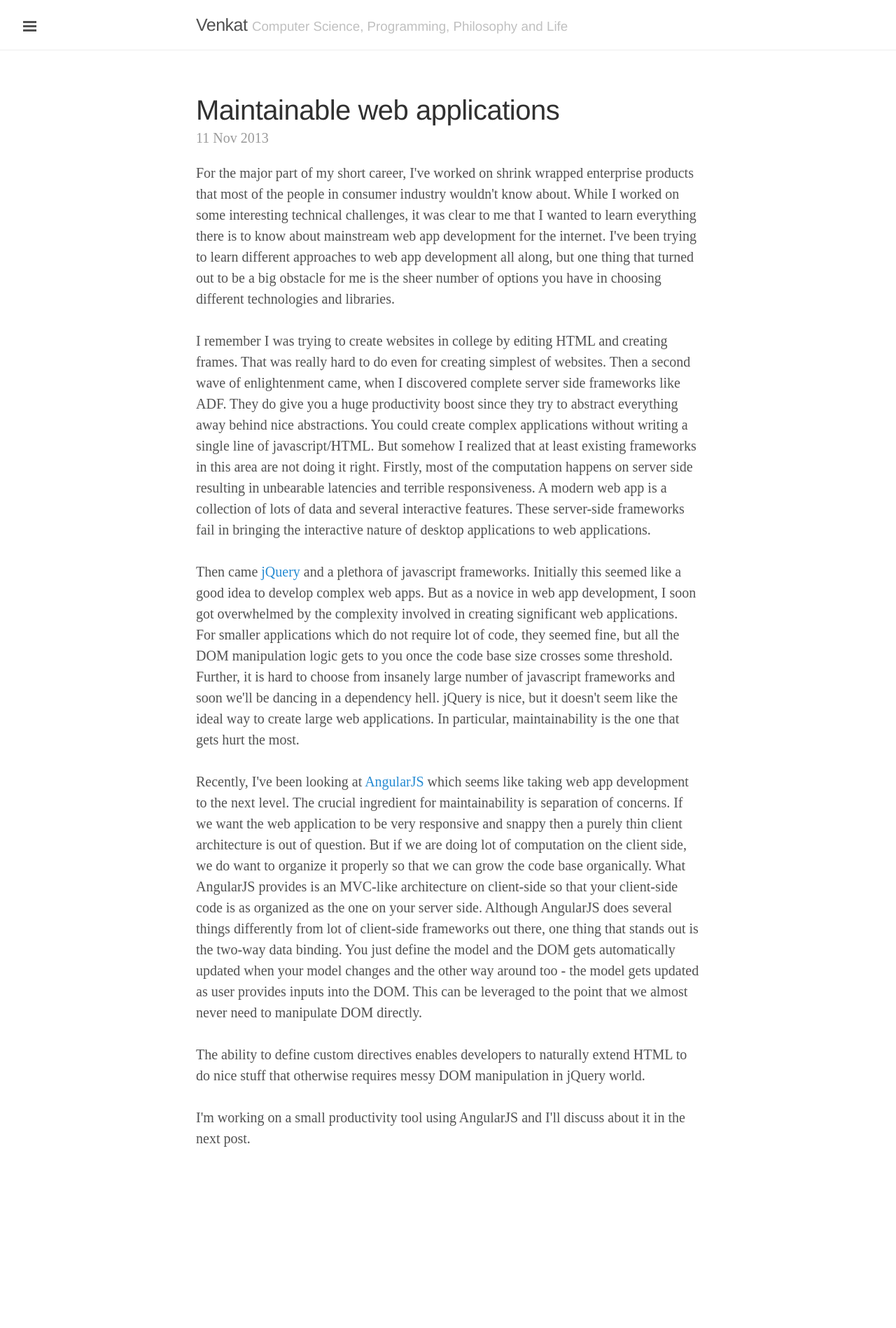
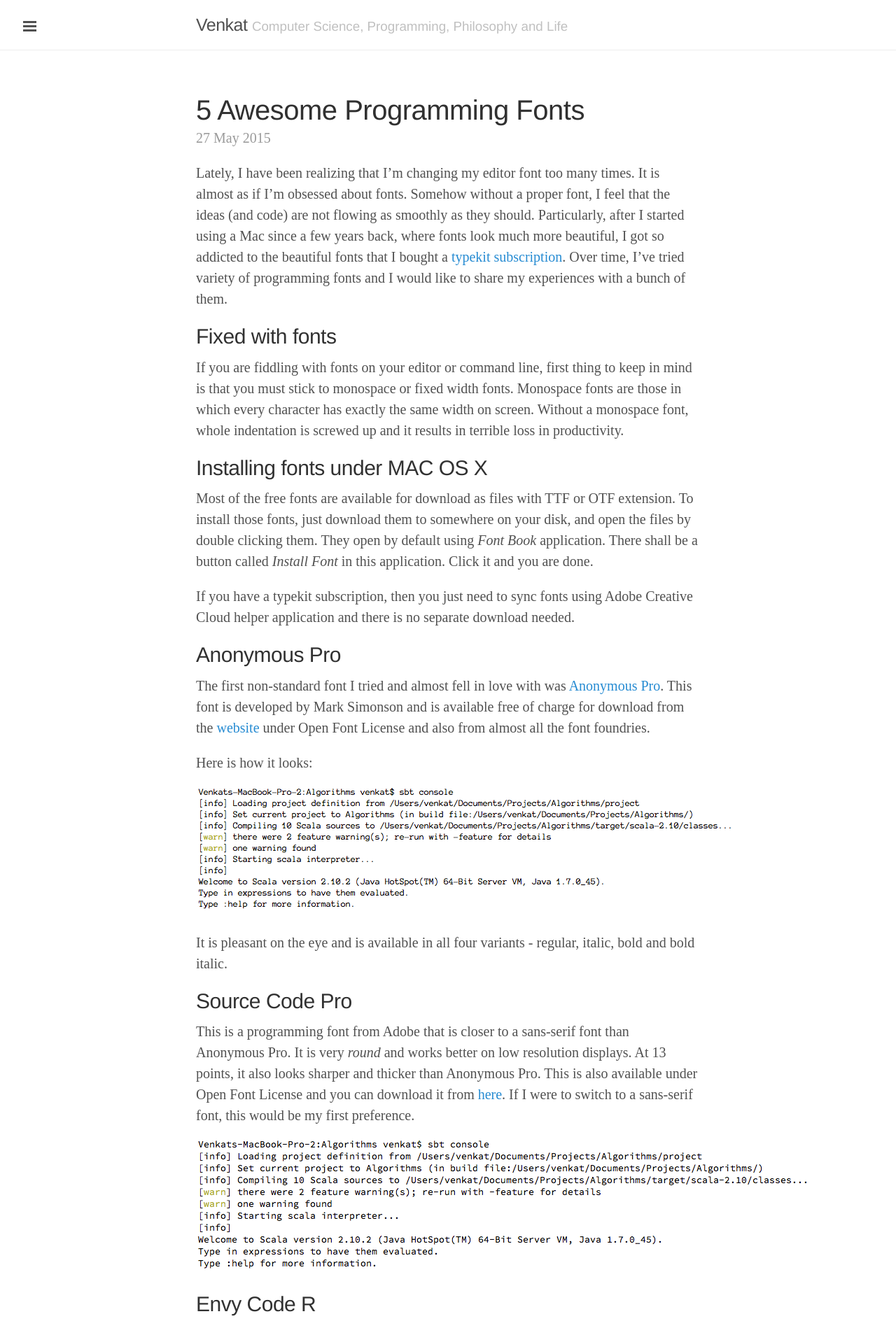
Before and after one commit to venustus/venustus.github.io, a Jekyll site: the page built from index.html, in a window 1280 px wide. Shown: the top 1898 px of the page at 70% size. Built offline with Jekyll 4.4.1, drawn with Linux system fonts in a browser that asks for light colours; the list of posts is cut into pages by our own code; some of the changed text lies outside the part shown; grey boxes are pictures that could not be loaded.

Commit message:
Awesome programming fonts

```diff
--- /dev/null
+++ b/CNAME
@@ -0,0 +1 @@
+venustus.in
--- a/_includes/head.html
+++ b/_includes/head.html
@@ -17,6 +17,7 @@
   <link rel="stylesheet" href="/public/css/poole.css">
   <link rel="stylesheet" href="/public/css/syntax.css">
   <link rel="stylesheet" href="/public/css/lanyon.css">
+  <link rel="stylesheet" href="/public/css/venkat.css">
   <link rel="stylesheet" href="http://fonts.googleapis.com/css?family=PT+Serif:400,400italic,700|PT+Sans:400">
 
   <!-- Icons -->
@@ -27,4 +28,5 @@
   <link rel="alternate" type="application/rss+xml" title="RSS" href="/atom.xml">
   <script src="//use.typekit.net/tji7lrd.js"></script>
   <script>try{Typekit.load();}catch(e){}</script>
+
 </head>
--- /dev/null
+++ b/_posts/2015-05-26-programming-fonts.md
@@ -0,0 +1,79 @@
+---
+layout: post
+title: 5 Awesome Programming Fonts
+date: '2015-05-26T18:50:00.000-08:00'
+author: Venkat Pedapati
+tags: programming, fonts
+modified_time: '2015-05-26T18:50:00.000-08:00'
+---
+
+Lately, I have been realizing that I'm changing my editor font too many times. It is almost as if I'm obsessed about fonts.
+Somehow without a proper font, I feel that the ideas (and code) are not flowing as smoothly as they should.
+Particularly, after I started using a Mac since a few years back, where fonts look much more beautiful, I got
+so addicted to the beautiful fonts that I bought a [typekit subscription](https://typekit.com/fonts).
+Over time, I've tried variety of programming fonts and I would like to share my experiences with a bunch of them.
+
+Fixed with fonts
+----------------
+
+If you are fiddling with fonts on your editor or command line, first thing to keep in mind is that you must
+stick to monospace or fixed width fonts. Monospace fonts are those in which every character has exactly the same width on screen.
+Without a monospace font, whole indentation is screwed up and it results in terrible loss in productivity.
+
+Installing fonts under MAC OS X
+-------------------------------
+
+Most of the free fonts are available for download as files with TTF or OTF extension. To install those fonts, just
+download them to somewhere on your disk, and open the files by double clicking them. They open by default using
+<em>Font Book</em> application. There shall be a button called <em>Install Font</em> in this application. Click
+it and you are done.
+
+If you have a typekit subscription, then you just need to sync fonts using Adobe Creative Cloud helper application
+and there is no separate download needed.
+
+
+Anonymous Pro
+-------------
+
+The first non-standard font I tried and almost fell in love with was [Anonymous Pro](http://www.marksimonson.com/fonts/view/anonymous-pro).
+This font is developed by Mark Simonson and is available free of charge for download from the
+[website](http://www.marksimonson.com/fonts/view/anonymous-pro) under Open Font License
+and also from almost all the font foundries.
+
+Here is how it looks:
+
+![Anonymous Pro Sample](/public/anonymous-pro.png)
+
+It is pleasant on the eye and is available in all four variants - regular, italic, bold and bold italic.
+
+Source Code Pro
+---------------
+
+This is a programming font from Adobe that is closer to a sans-serif font than Anonymous Pro. It is very
+<em>round</em> and works better on low resolution displays. At 13 points, it also looks sharper and thicker than
+Anonymous Pro. This is also available under Open Font License and you can download it from
+[here](https://github.com/adobe-fonts/source-code-pro/releases/tag/1.017R).
+If I were to switch to a sans-serif font, this would be my first preference.
+
+![Source Code Pro Sample](/public/source-code-pro.png)
+
+Envy Code R
+-----------
+
+This has a particularly legacy feel to it and reminds you of those old terminals. Although it is not
+particularly pleasant on eyes, it is surprisingly legible and packs more characters in the same space.
+Designed by Damien Guard, this is also available for free download from [here](https://download.damieng.com/fonts/original/EnvyCodeR-PR7.zip).
+Here is a screen shot of the same:
+
+![Envy Code R Sample](/public/envy-code-r.png)
+
+Fira Mono
+-----------
+
+While this font looks very close to Source Code Pro and is in a sans serif family to be precise, there are
+slight and unmistakable serifs around the letters that give it the missing traditional look.
+I feel that this strikes the right balance between modern and traditional
+fonts. Some letters like 'g' and 'J' look extremely elegant. The basic version is produced by Mozilla
+and is used in Firefox OS. You can see more information about it [here](https://mozilla.github.io/Fira/).
+
+![Fira Mono T Sample](/public/fira-mono-t.png)
--- a/public/css/lanyon.css
+++ b/public/css/lanyon.css
@@ -42,11 +42,11 @@ body {
 
 html {
   /*font-family: "PT Serif", Georgia, "Times New Roman", serif;*/
-  font-family: "adobe-caslon-pro", "Times New Roman", serif;
+  font-family: "freight-text-pro", "adobe-caslon-pro", "Times New Roman", serif;
 }
 
 h1, h2, h3, h4, h5, h6 {
-  font-family: "adobe-caslon-pro", Helvetica, Arial, sans-serif;
+  font-family: "freight-text-pro", "adobe-caslon-pro", Helvetica, Arial, sans-serif;
   /*font-family: "PT Sans", Helvetica, Arial, sans-serif;*/
   font-weight: 400;
   color: #313131;
--- /dev/null
+++ b/public/css/venkat.css
@@ -0,0 +1,7 @@
+#post-share img {
+    width: 50px;
+}
+
+#post-share a {
+    float: left;
+}
```
Also changed, not shown: _layouts/post.html (+27 -0 lines), public/anonymous-pro.png (added), public/envy-code-r.png (added), public/facebook.png (added), public/fira-mono-t.png (added), public/source-code-pro.png (added), public/twitter.png (added).
